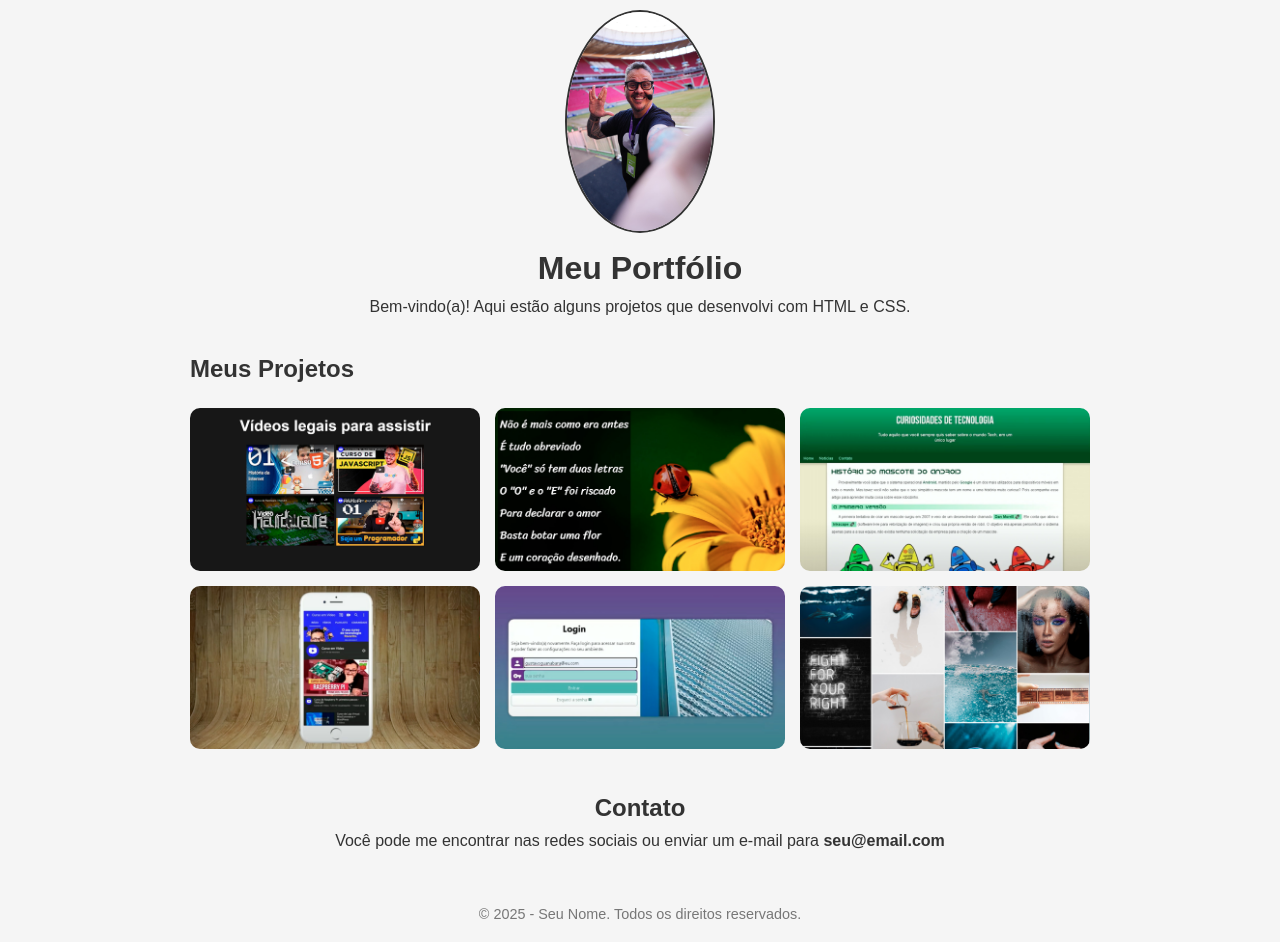
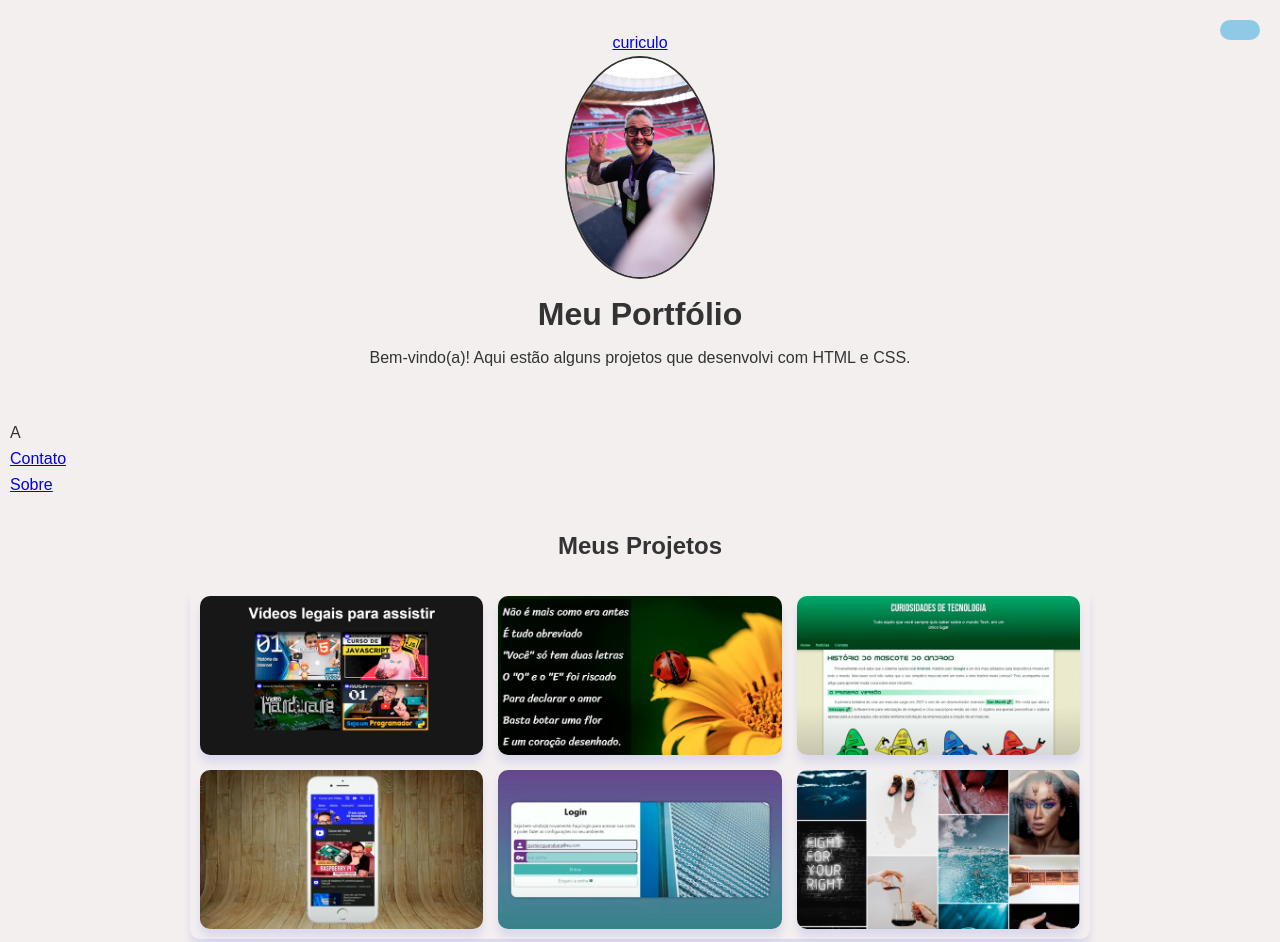
Before and after one commit to edilsonsilvacass/projeto-portfolio, a plain HTML site: page index.html in a window 1280 px wide. Shown: the top 942 px of the page. Drawn offline with nearby package versions, Linux system fonts and the light colour scheme.

Commit message:
ATUALIZEI PROJETO-PORTFOLIO

```diff
--- a/estilos/style.css
+++ b/estilos/style.css
@@ -18,26 +18,74 @@
 body {
   font-family: Arial, sans-serif;
   line-height: 1.6;
-  background-color: #f5f5f5;
+  background-color: #f3efef;
   color: #333;
   padding: 10px;
 }
 
+#botao-tema {
+  background-color: #8ecae6;
+  color: white;
+  border: none;
+  padding: 10px 20px;
+  cursor: pointer;
+  border-radius: 10px;
+  position: fixed;
+  top: 20px;
+  right: 20px;
+  z-index: 1000;
+  transition: background-color 0.3s;
+
+
+
+}
+
+body.escuro {
+  background-color: #121212;
+  color: #f3f1f1;
+}
+
+body.escuro header,
+body.escuro nav,
+body.escuro footer {
+  background-color: #1e1e1e;
+}
+
+html {
+  scroll-behavior: smooth;
+}
+
+
 /* Cabeçalho */
 header {
-  text-align: center;
+  display:flex;
+  flex-direction: column;
+  align-items: center;text-align: center;
   margin-bottom: 30px;
+  padding: 20px;
+
+  border-radius: 10px;
+}
+.imagem {
+  display: flex;
+  justify-content: center;
+  align-items: center;
 }
 
 header img {
   width: 150px;
   border-radius: 50%;
   border: 2px solid #333;
+  margin-bottom: 10px;
+
 }
 
+
 h1 {
-  margin-top: 10px;
+
   font-size: 2rem;
+  margin-bottom: 5px;
+
 }
 
 main {
@@ -48,19 +96,34 @@ main {
 /* Projetos */
 .projetos {
   margin-top: 30px;
+  text-align: center;;
+
 }
 
 .galeria {
   display: grid;
   grid-template-columns: repeat(auto-fit, minmax(250px, 1fr));
+  grid-area: auto;
   gap: 15px;
   margin-top: 20px;
+  padding: 10px;
+  border-radius: 10px;
+  box-shadow: 0 8px 8px rgba(14, 28, 214, 0.1);
+
+
 }
 
 .galeria img {
   width: 100%;
   border-radius: 10px;
   transition: transform 0.3s;
+  cursor: pointer;
+  box-shadow: 0 8px 8px rgba(14, 28, 214, 0.1);
+
+
+
+
+
 }
 
 .galeria img:hover {
@@ -75,8 +138,9 @@ main {
 
 /* Rodapé */
 footer {
+  background-color:#8ecae6;
   text-align: center;
   margin-top: 50px;
   font-size: 0.9rem;
-  color: #777;
+  color: #070505;
 }
--- a/index.html
+++ b/index.html
@@ -1,21 +1,40 @@
-</body><!DOCTYPE html>
+<!DOCTYPE html>
 <html lang="pt-BR">
 <head>
   <meta charset="UTF-8">
   <meta name="viewport" content="width=device-width, initial-scale=1.0">
   <title>Meu Portfólio</title>
   <link rel="stylesheet" href="estilos/style.css">
+ <link rel="shortcut icon" href="favicon.svg" type="image/svg">
+ <link rel="stylesheet" href="https://fonts.googleapis.com/css2?family=Material+Symbols+Outlined:opsz,wght,FILL,GRAD@24,400,0,0&icon_names=nightlight" />
 
 </head>
 <body>
-  <header>
-    <img src="imagens/guanabara-perfil.jpg" alt="Foto de perfil">
+  <header >
+
+    <nav>
+        <button id="botao-tema" aria-label="alternar tema">
+        <i class="fa-solid fa-moon"></i>
+
+
+    </button>
+        <a href="curiculo.html">curiculo</a>
+    </nav>
+    <img id="imagem" src="imagens/guanabara-perfil.jpg" alt="Foto de perfil">
     <h1>Meu Portfólio</h1>
     <p>Bem-vindo(a)! Aqui estão alguns projetos que desenvolvi com HTML e CSS.</p>
   </header>
+  <nav>
+  <ul>
+    <li><a href="#"></a>A</li>
+    <li><a href="#">Contato</a></li>
+    <li><a href="#">Sobre</a></li>
+  </ul>
+</nav>
+
 
   <main>
-    <section class="projetos">
+    <section id="projetos" class="projetos">
       <h2>Meus Projetos</h2>
       <div class="galeria">
         <img src="imagens/projeto-01-videos.jpg" alt="Projeto Vídeos">
@@ -27,9 +46,14 @@
       </div>
     </section>
 
-    <section class="contato">
+    <section id="contato" class="contato">
       <h2>Contato</h2>
       <p>Você pode me encontrar nas redes sociais ou enviar um e-mail para <strong>seu@email.com</strong></p>
+    </section>
+    <section id="sobre" class="sobre">
+      <h2>Sobre Mim</h2>
+      <p>Sou um desenvolvedor web apaixonado por criar sites bonitos e funcionais. Tenho experiência com HTML, CSS e JavaScript.</p>
+
     </section>
   </main>
 
```
Also changed, not shown: curiculo.html (added, +14 -0 lines).
